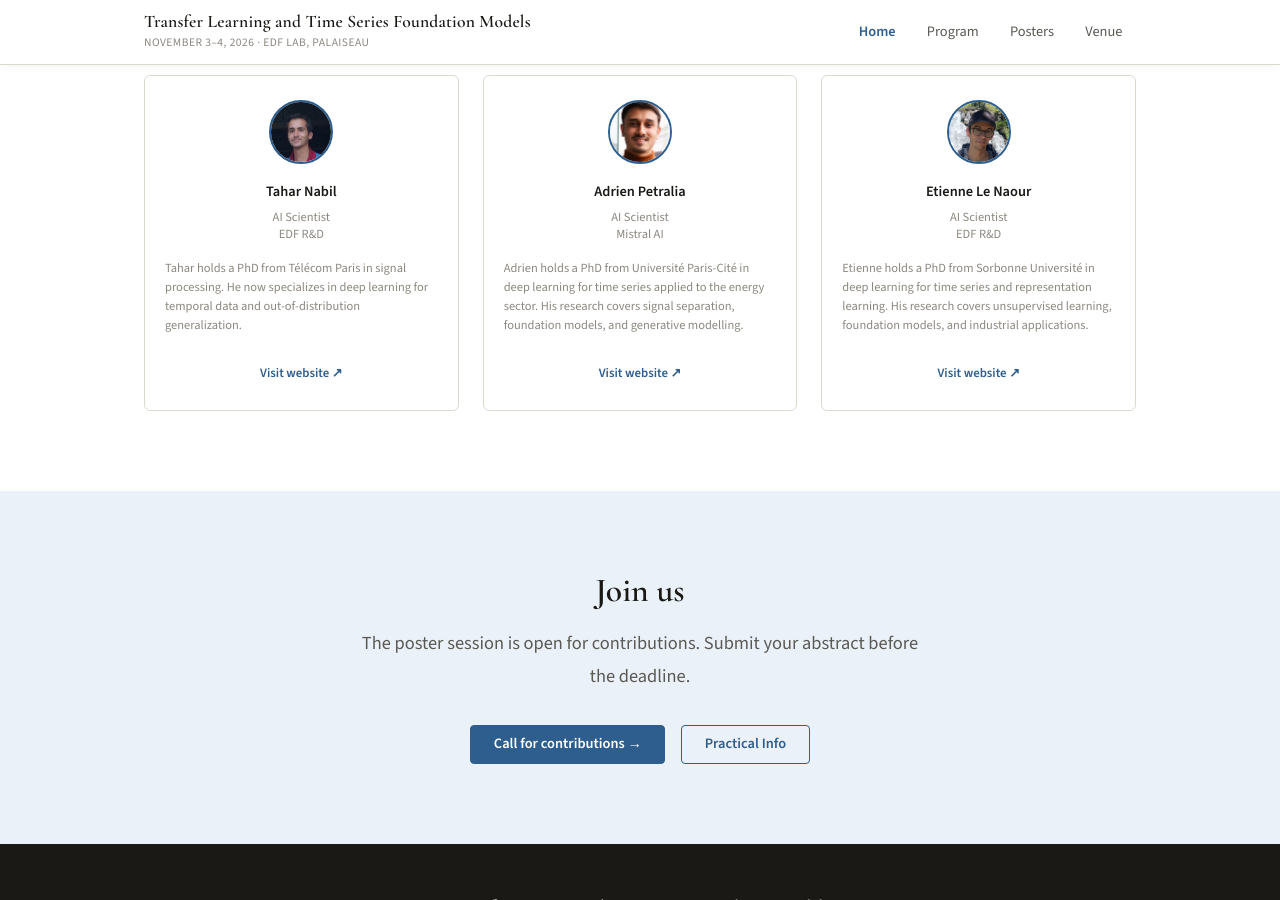
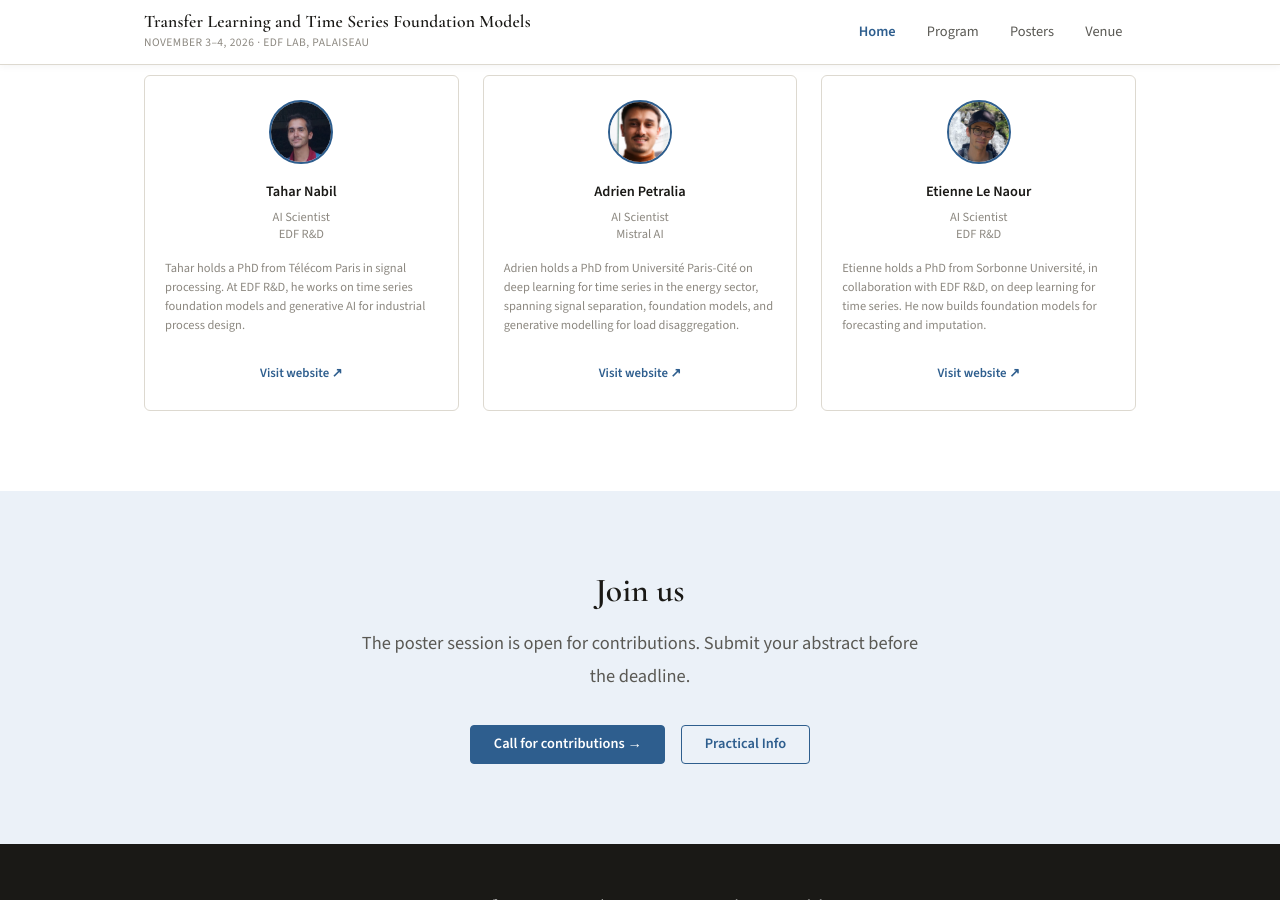
Before and after one commit to yvenn-amara/DECATTLON, a Jekyll site: the page built from index.md, in a window 1280 px wide and 900 px high, scrolled down 1753 px. Built offline with Jekyll 4.4.1, drawn with Linux system fonts in a browser that asks for light colours.

Commit message:
update bio

```diff
--- a/_data/speakers.yml
+++ b/_data/speakers.yml
@@ -32,19 +32,19 @@
   affiliation: "EDF R&D"
   title: "AI Scientist"
   photo: "assets/img/Nabil.png"
-  bio: "Tahar holds a PhD from Télécom Paris in signal processing. He now specializes in deep learning for temporal data and out-of-distribution generalization."
+  bio: "Tahar holds a PhD from Télécom Paris in signal processing. At EDF R&D, he works on time series foundation models and generative AI for industrial process design."
   website: "https://taharnbl.github.io/"
 
 - name: "Adrien Petralia"
   affiliation: "Mistral AI"
   title: "AI Scientist"
   photo: "assets/img/Petralia.png"
-  bio: "Adrien holds a PhD from Université Paris-Cité in deep learning for time series applied to the energy sector. His research covers signal separation, foundation models, and generative modelling."
+  bio: "Adrien holds a PhD from Université Paris-Cité on deep learning for time series in the energy sector, spanning signal separation, foundation models, and generative modelling for load disaggregation."
   website: "https://adrienpetralia.github.io/"
 
 - name: "Etienne Le Naour"
   affiliation: "EDF R&D"
   title: "AI Scientist"
   photo: "assets/img/LeNaour.png"
-  bio: "Etienne holds a PhD from Sorbonne Université in deep learning for time series and representation learning. His research covers unsupervised learning, foundation models, and industrial applications."
+  bio: "Etienne holds a PhD from Sorbonne Université, in collaboration with EDF R&D, on deep learning for time series. He now builds foundation models for forecasting and imputation."
   website: "https://etiennelnr.github.io/"
```
